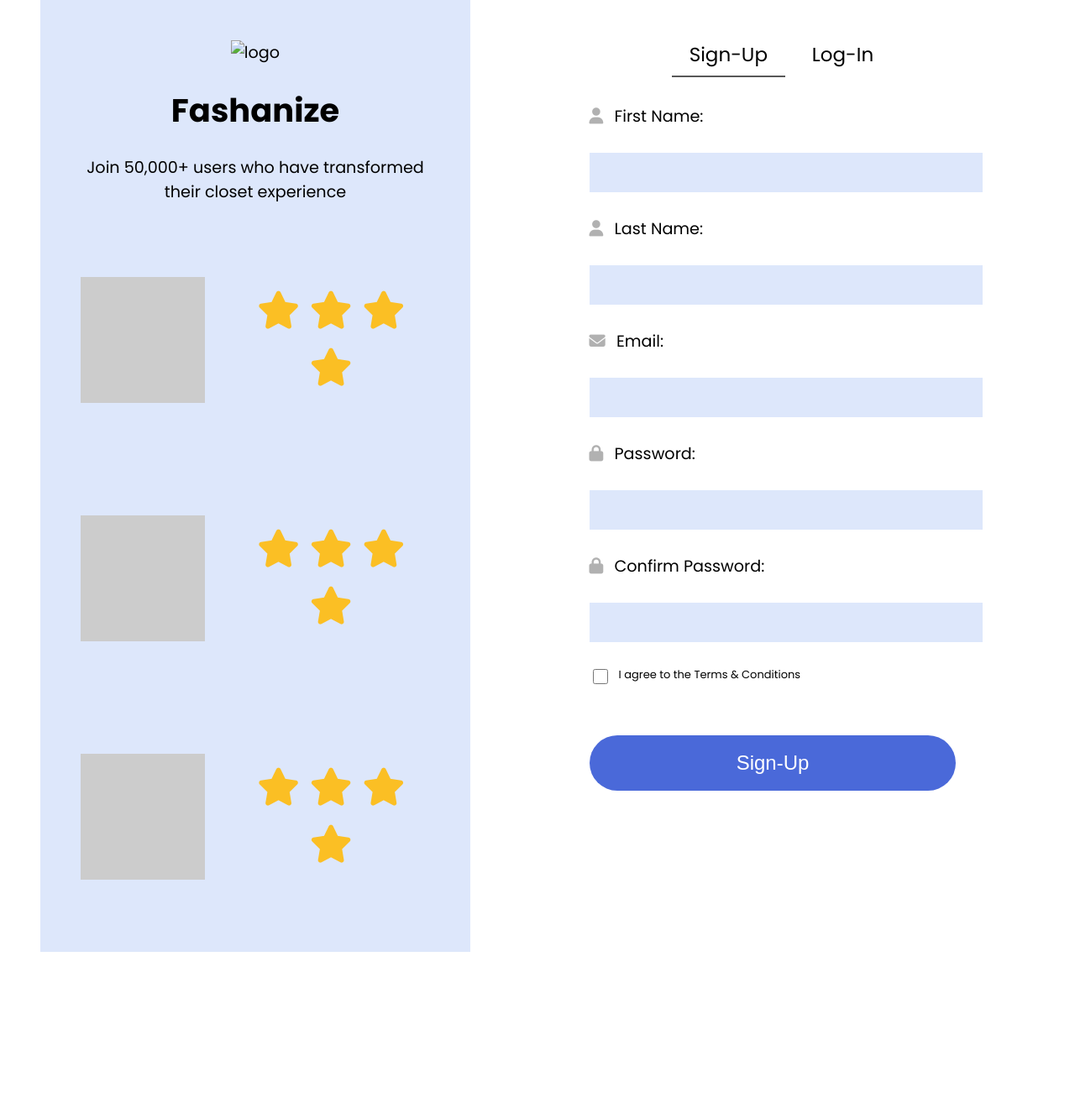
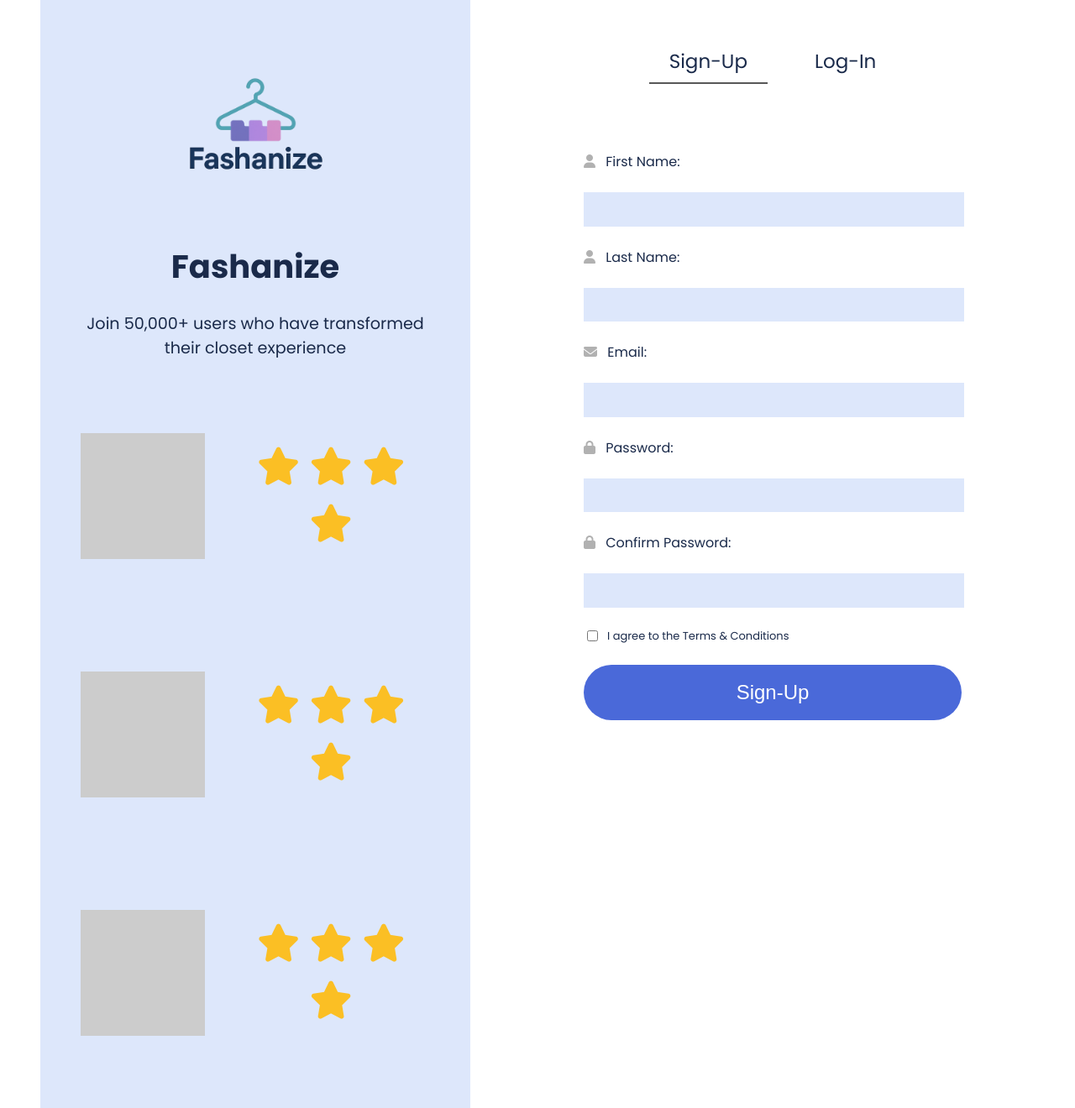
Before and after one commit to RalishaW/WebWardrobe, a Flask app: page /signup in a window 1280 px wide. Shown: the whole page at 84% size. Before the commit the page ends 1134 px from the top, so only its background shows below. Run offline with Flask 3, Linux system fonts and the light colour scheme.

Commit message:
Update signup.html

```diff
--- a/app/templates/signup.html
+++ b/app/templates/signup.html
@@ -21,8 +21,6 @@
       background-color: #dde7fb;
       width: 40%;
       padding: 3rem;
-      padding-left: 3rem;
-
       display: flex;
       flex-direction: column;
       align-items: center;
@@ -32,29 +30,22 @@
       width: 60%;
       background-color: #ffffff;
       padding: 3rem;
+    }
 
-    }
     .centered {
       text-align: center;
     }
 
     input {
       background-color: #dde7fb;
-      width: 100%;
+      width: 95%;
       border: none;
-      padding: 1rem;
+      padding: 0.8rem;
     }
 
     input[type="checkbox"] {
-      background-color: #dde7fb;
-      width: 18px;
-      height: 18px;
-      border: none;
-
-    }
-
-    form {
-      width: 70%;
+      width: 13px;
+      height: 13px;
     }
 
     button {
@@ -67,23 +58,56 @@
       width: 100%;
       padding: 1.2rem 0;
     }
+
     button:hover {
-      background-color: #000000;
+      background-color: #1A2A4A;
     }
 
     body {
       font-family: 'Poppins', sans-serif;
       font-size: larger;
-      color: black;
-      margin: 0%;
+      color: #1A2A4A;
+      margin: 0;
     }
 
-    .terms_cont,
-    .terms {
+    .form_container {
       width: 100%;
       display: flex;
-      gap: 10px;
+      justify-content: center;
+    }
+
+    form {
+      width: 100%;
+      max-width: 450px;
+      margin: 0 auto;
+      display: flex;
+      flex-direction: column;
+      gap: 1.5rem;
+    }
+
+    label {
+      align-self: flex-start;
+      font-size: 1rem;
+    }
+
+    label i {
+      margin-right: 0.5rem;
+      color: #b1b1b1;
+    }
+
+    .terms_cont {
+      width: 100%;
+      display: flex;
+      align-items: center;
+      gap: 0.5rem;
       font-size: 13px;
+      color: #1A2A4A;
+    }
+
+    .terms_cont label {
+      font-size: 13px;
+      font-weight: 400;
+      color: #1A2A4A;
     }
 
     .star_row {
@@ -94,11 +118,6 @@
       color: #FBBF24;
     }
 
-    label i {
-      margin-right: 0.5rem;
-      color: #b1b1b1;
-    }
-
     .pic {
       width: 150px;
       height: 150px;
@@ -107,25 +126,27 @@
 
     .tabs {
       display: flex;
+      justify-content: center;
       gap: 2rem;
-      margin-bottom: 2rem;
-      font-family: 'Poppins', sans-serif;
-      justify-content: center;
+      margin-bottom: 5rem;
     }
 
     .tabs a {
       text-decoration: none;
       font-size: larger;
-      color: black;
+      color: #1A2A4A;
+      padding: 0.5rem 1.5rem;
+      text-align: center;
+      display: inline-block;
     }
+
     .tabs a.selected {
       border-bottom: 2px solid #575757;
-      padding-bottom: 8px;
-      width: 135px;
-      text-align: center;
     }
+
     .tabs a:hover {
       color: #4a69d9;
+      border-bottom: 2px solid #4a69d9;
     }
 
     .sign_up {
@@ -142,14 +163,13 @@
 
     <div class="split left">
       <div class="centered">
-        <img src="" alt="logo">
+        <img src="{{ url_for('static', filename='images/logo.png') }}" alt="logo" width="207">
         <h1>Fashanize</h1>
         <p>Join 50,000+ users who have transformed <br> their closet experience</p>
         <br>
 
         <div class="star_row">
           <div class="pic"></div>
-          <!-- style later - user pic -->
           <p>
             <i class="fa-solid fa-star"></i>
             <i class="fa-solid fa-star"></i>
@@ -179,56 +199,46 @@
             <i class="fa-solid fa-star"></i>
           </p>
         </div>
-
       </div>
     </div>
-
 
     <div class="split right">
       <div class="centered2">
         <div class="sign_up">
 
           <div class="tabs">
-            <a href="#" class="selected">Sign-Up</a>
-            <a href="#">Log-In</a>
-
+            <a href="{{ url_for('signup') }}" class="selected">Sign-Up</a>
+            <a href="{{ url_for('login') }}">Log-In</a>
           </div>
 
+          <div class="form_container">
             <form>
-            <label for="firstname"><i class="fa-solid fa-user"></i> First Name: </label><br><br>
+              <label for="firstname"><i class="fa-solid fa-user"></i> First Name:</label>
               <input type="text" name="firstname" id="firstname" required>
-            <br><br>
 
-            <label for="lastname"><i class="fa-solid fa-user"></i> Last Name: </label><br><br>
+              <label for="lastname"><i class="fa-solid fa-user"></i> Last Name:</label>
               <input type="text" name="lastname" id="lastname" required>
-            <br><br>
 
-            <label for="email"><i class="fa-solid fa-envelope"></i> Email: </label><br><br>
+              <label for="email"><i class="fa-solid fa-envelope"></i> Email:</label>
               <input type="text" name="email" id="email" required>
-            <br><br>
 
-            <label for="password"><i class="fa-solid fa-lock"></i> Password: </label><br><br>
+              <label for="password"><i class="fa-solid fa-lock"></i> Password:</label>
               <input type="password" name="password" id="password" required>
-            <br><br>
 
-            <label for="confirm"><i class="fa-solid fa-lock"></i> Confirm Password: </label><br><br>
+              <label for="confirm"><i class="fa-solid fa-lock"></i> Confirm Password:</label>
               <input type="password" name="confirm" id="confirm" required>
-            <br><br>
 
               <div class="terms_cont">
                 <input type="checkbox" id="terms" required>
-              <label>I agree to the Terms & Conditions</label>
+                <label for="terms">I agree to the Terms & Conditions</label>
               </div>
 
-
-            <br><br>
-            <button type="submit"> Sign-Up </button>
-
+              <button type="submit">Sign-Up</button>
             </form>
+          </div>
 
         </div>
       </div>
-
     </div>
   </div>
 </body>
```
Lines whose indentation alone changed are shown as unchanged.
